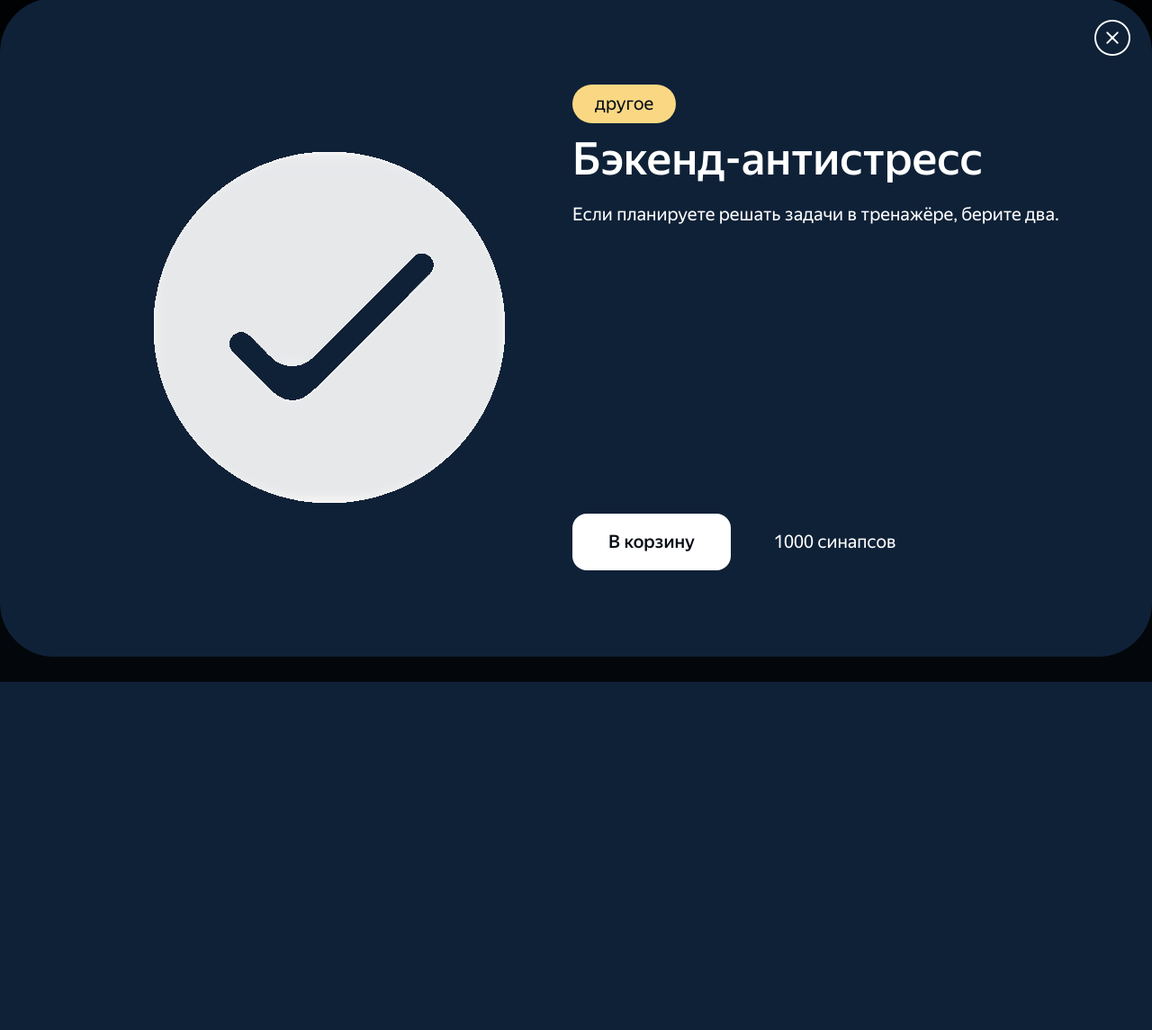
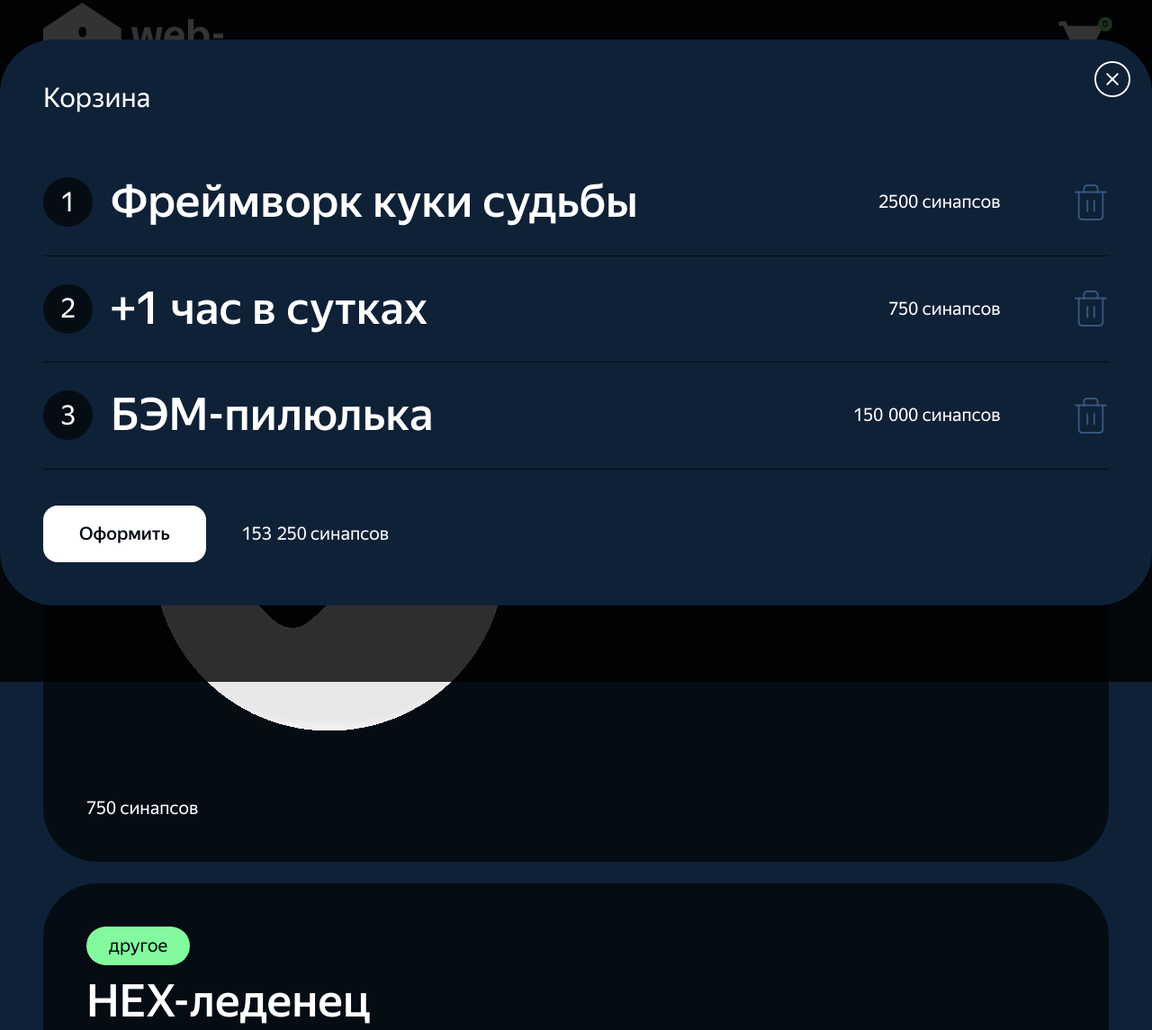
Before and after one commit to chi1lyyy/web-larek-frontend, a website built with webpack: page src/pages/index.html in a window 1280 px wide. Shown: the part 42-1187 px from the top of the page at 90% size. Before the commit the page ends 800 px from the top, so only its background shows below. Built offline with nearby package versions, Linux system fonts and the light colour scheme.

Commit message:
view interfaces p.1

```diff
--- a/src/index.ts
+++ b/src/index.ts
@@ -1 +1,103 @@
 import './scss/styles.scss';
+// Находим шаблон в DOM
+
+const cardsData = [
+    {
+        "id": "854cef69-976d-4c2a-a18c-2aa45046c390",
+        "description": "Если планируете решать задачи в тренажёре, берите два.",
+        "image": "/5_Dots.svg",
+        "title": "+1 час в сутках",
+        "category": "софт-скил",
+        "price": 750
+    },
+    {
+        "id": "c101ab44-ed99-4a54-990d-47aa2bb4e7d9",
+        "description": "Лизните этот леденец, чтобы мгновенно запоминать и узнавать любой цветовой код CSS.",
+        "image": "/Shell.svg",
+        "title": "HEX-леденец",
+        "category": "другое",
+        "price": 1450
+    },
+    {
+        "id": "b06cde61-912f-4663-9751-09956c0eed67",
+        "description": "Будет стоять над душой и не давать прокрастинировать.",
+        "image": "/Asterisk_2.svg",
+        "title": "Мамка-таймер",
+        "category": "софт-скил",
+        "price": null
+    },
+    {
+        "id": "412bcf81-7e75-4e70-bdb9-d3c73c9803b7",
+        "description": "Откройте эти куки, чтобы узнать, какой фреймворк вы должны изучить дальше.",
+        "image": "/Soft_Flower.svg",
+        "title": "Фреймворк куки судьбы",
+        "category": "дополнительное",
+        "price": 2500
+    },
+    {
+        "id": "1c521d84-c48d-48fa-8cfb-9d911fa515fd",
+        "description": "Если орёт кот, нажмите кнопку.",
+        "image": "/mute-cat.svg",
+        "title": "Кнопка «Замьютить кота»",
+        "category": "кнопка",
+        "price": 2000
+    },
+    {
+        "id": "f3867296-45c7-4603-bd34-29cea3a061d5",
+        "description": "Чтобы научиться правильно называть модификаторы, без этого не обойтись.",
+        "image": "Pill.svg",
+        "title": "БЭМ-пилюлька",
+        "category": "другое",
+        "price": 1500
+    },
+    {
+        "id": "54df7dcb-1213-4b3c-ab61-92ed5f845535",
+        "description": "Измените локацию для поиска работы.",
+        "image": "/Polygon.svg",
+        "title": "Портативный телепорт",
+        "category": "другое",
+        "price": 100000
+    },
+    {
+        "id": "6a834fb8-350a-440c-ab55-d0e9b959b6e3",
+        "description": "Даст время для изучения React, ООП и бэкенда",
+        "image": "/Butterfly.svg",
+        "title": "Микровселенная в кармане",
+        "category": "другое",
+        "price": 750
+    },
+    {
+        "id": "48e86fc0-ca99-4e13-b164-b98d65928b53",
+        "description": "Очень полезный навык для фронтендера. Без шуток.",
+        "image": "Leaf.svg",
+        "title": "UI/UX-карандаш",
+        "category": "хард-скил",
+        "price": 10000
+    },
+    {
+        "id": "90973ae5-285c-4b6f-a6d0-65d1d760b102",
+        "description": "Сжимайте мячик, чтобы снизить стресс от тем по бэкенду.",
+        "image": "/Mithosis.svg",
+        "title": "Бэкенд-антистресс",
+        "category": "другое",
+        "price": 1000
+    }
+]
+
+const galleryContainer = document.querySelector('.gallery');
+
+
+
+function cloneTemplate<T extends HTMLElement>(query: string | HTMLTemplateElement): T {
+    const template = query as HTMLTemplateElement;
+    return template.content.firstElementChild.cloneNode(true) as T;
+}
+cardsData.forEach(card => {
+    const template = document.getElementById('card-catalog') as HTMLTemplateElement;
+    const cardClone = cloneTemplate(template);
+
+    cardClone.querySelector('.card__category').textContent = card.category;
+    cardClone.querySelector('.card__title').textContent = card.title;
+    cardClone.querySelector('.card__price').textContent = `${card.price} синапсов`;
+    galleryContainer.appendChild(cardClone)
+})
--- a/src/pages/index.html
+++ b/src/pages/index.html
@@ -39,7 +39,7 @@
 		</div>
 	</div>
 
-	<div class="modal modal_active">
+	<div class="modal">
 		<div class="modal__container">
 			<button class="modal__close" aria-label="закрыть"></button>
 			<div class="modal__content">
@@ -61,7 +61,7 @@
 		</div>
 	</div>
 
-	<div class="modal">
+	<div class="modal modal_active">
 		<div class="modal__container">
 			<button class="modal__close" aria-label="закрыть"></button>
 			<div class="modal__content">
```
Also changed, not shown: src/types/index.ts (+47 -15 lines), README.md.
